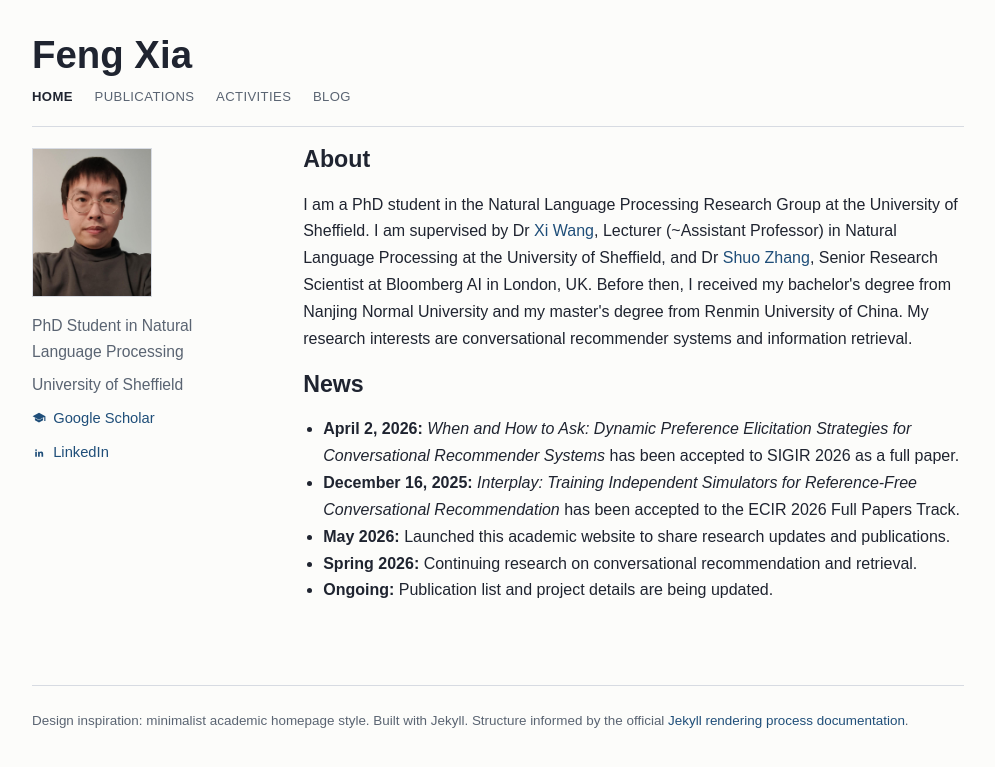
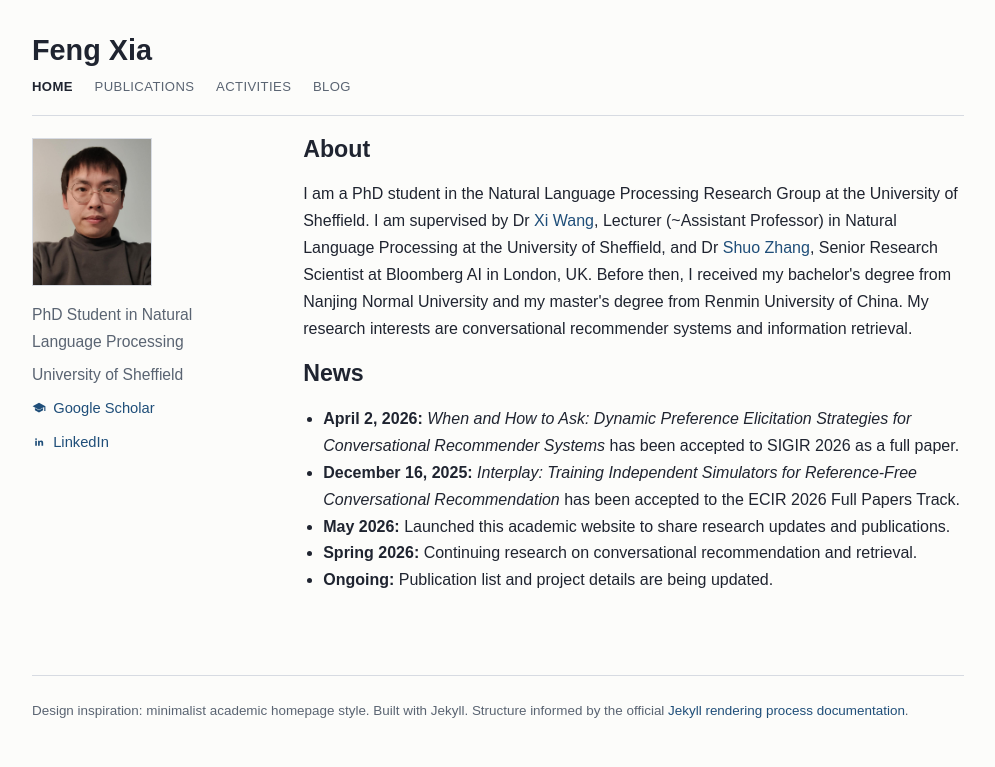
Before and after one commit to juanfacabian/juanfacabian.github.io, a Jekyll site: the page built from index.html, in a window 1280 px wide. Shown: the top 767 px of the page, without its empty margins (142-1137 px from the left). Built offline with Jekyll 4.4.1, drawn with Linux system fonts in a browser that asks for light colours.

Commit message:
Reduce homepage title size further

```diff
--- a/assets/css/style.css
+++ b/assets/css/style.css
@@ -56,7 +56,7 @@ a:focus-visible {
 
 .site-title {
   color: var(--text);
-  font-size: 2.4rem;
+  font-size: 1.8rem;
   font-weight: 700;
   line-height: 1.05;
 }
@@ -195,7 +195,7 @@ ul {
   }
 
   .site-title {
-    font-size: 1.85rem;
+    font-size: 1.55rem;
   }
 
   .home-grid {
```
